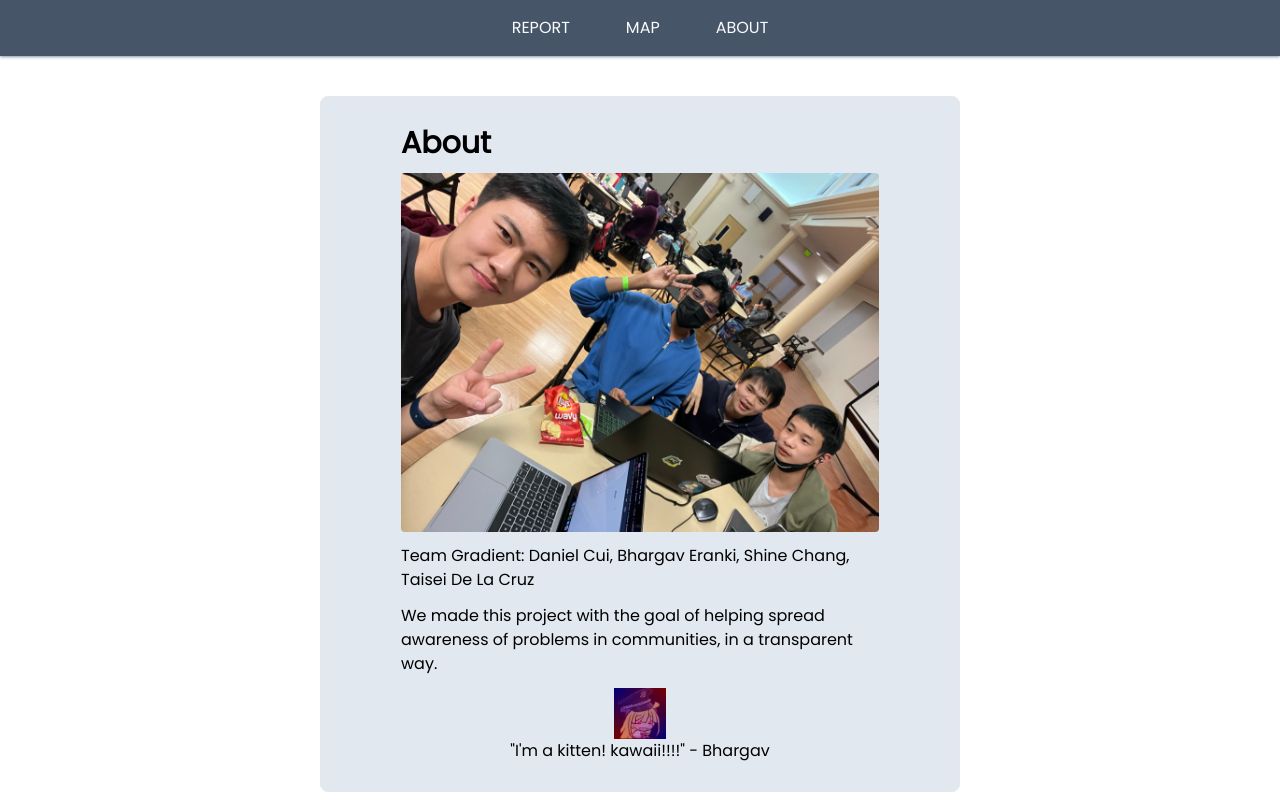
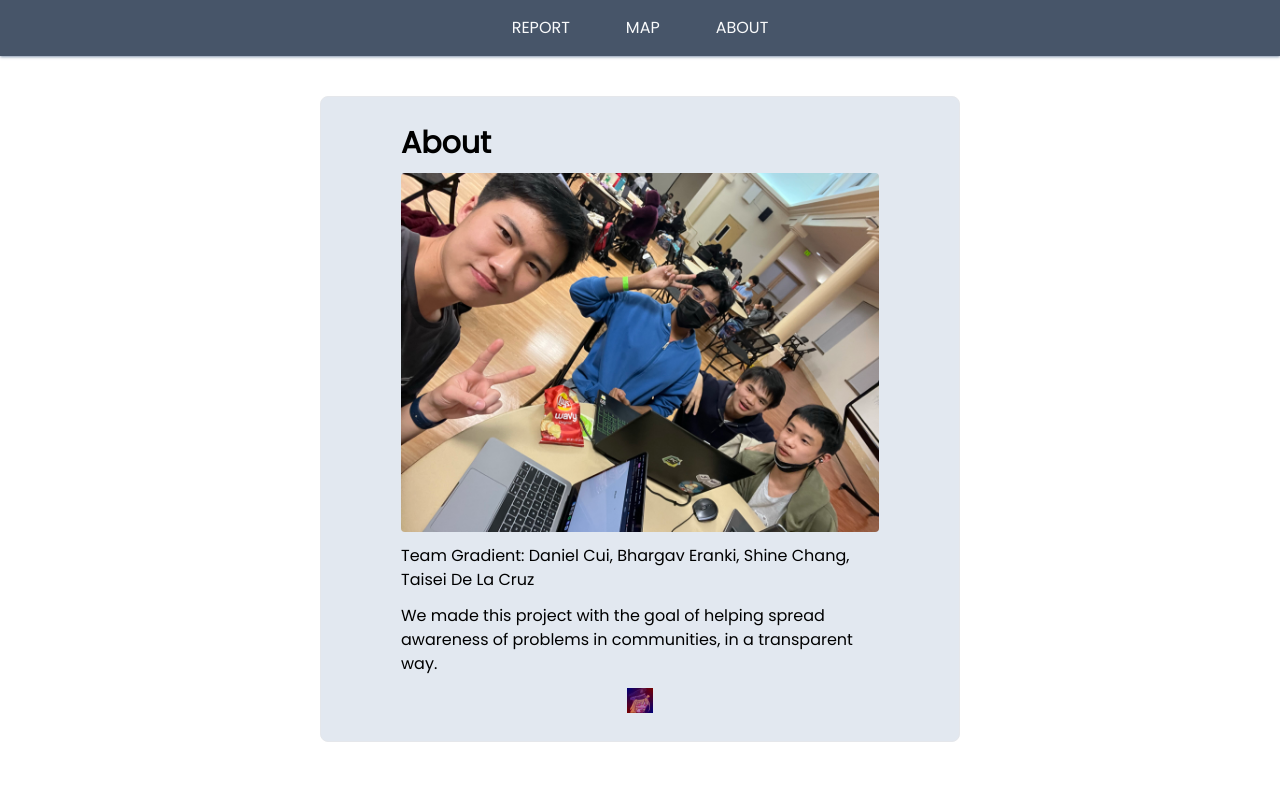
Before and after one commit to shine00chang/hack-cupertino, a SvelteKit app in the folder front/: page /about in a window 1280 px wide. Built offline with nearby package versions, Linux system fonts and the light colour scheme.

Commit message:
remove "I'm a kitten"
reason: bhargav no longer kitten

```diff
--- a/front/src/routes/about/+page.svelte
+++ b/front/src/routes/about/+page.svelte
@@ -18,9 +18,6 @@
         </p>
         <div id="shinebhar">
             <img id="shine-img" src={ShinePolice} alt="shine flashing police gif"/>
-            <p>
-                {"\"I'm a kitten! kawaii!!!!\" - Bhargav"}
-            </p>
         </div>
     </div>
     <div class="print-show">
```
